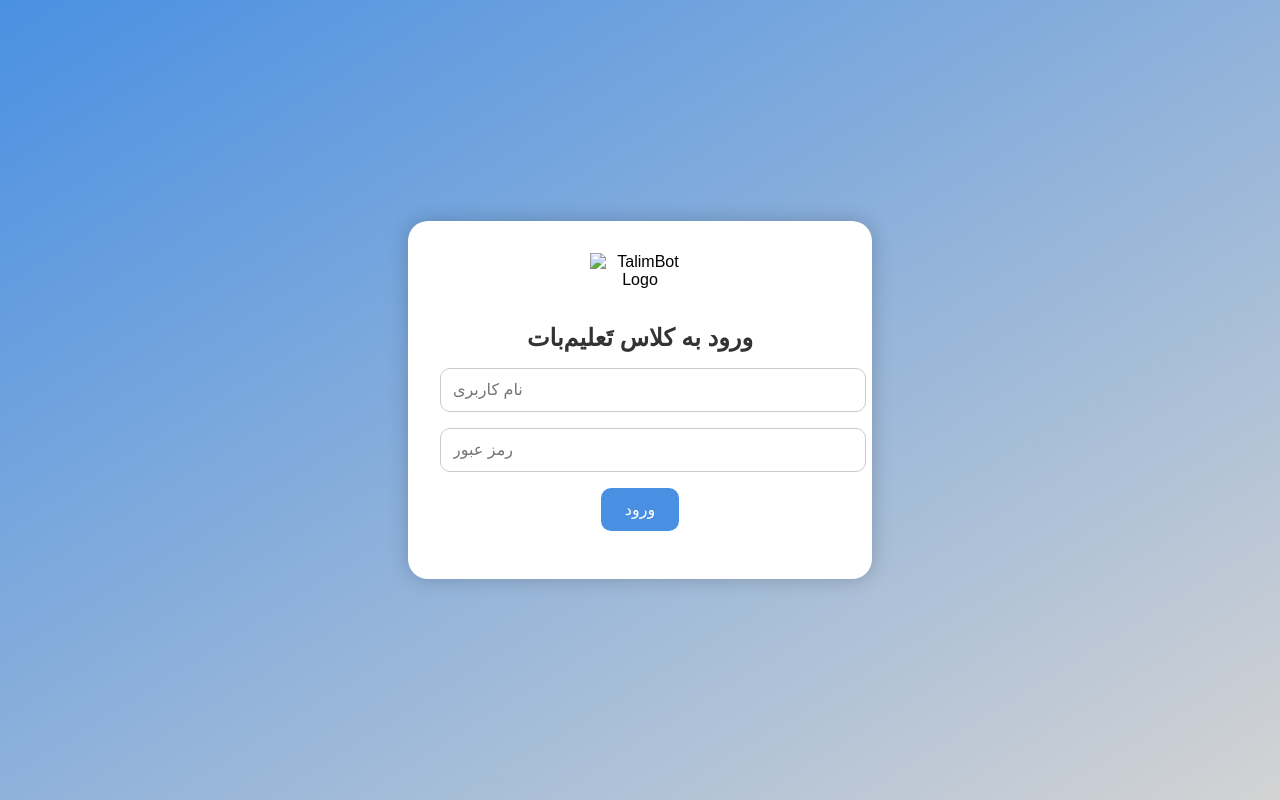
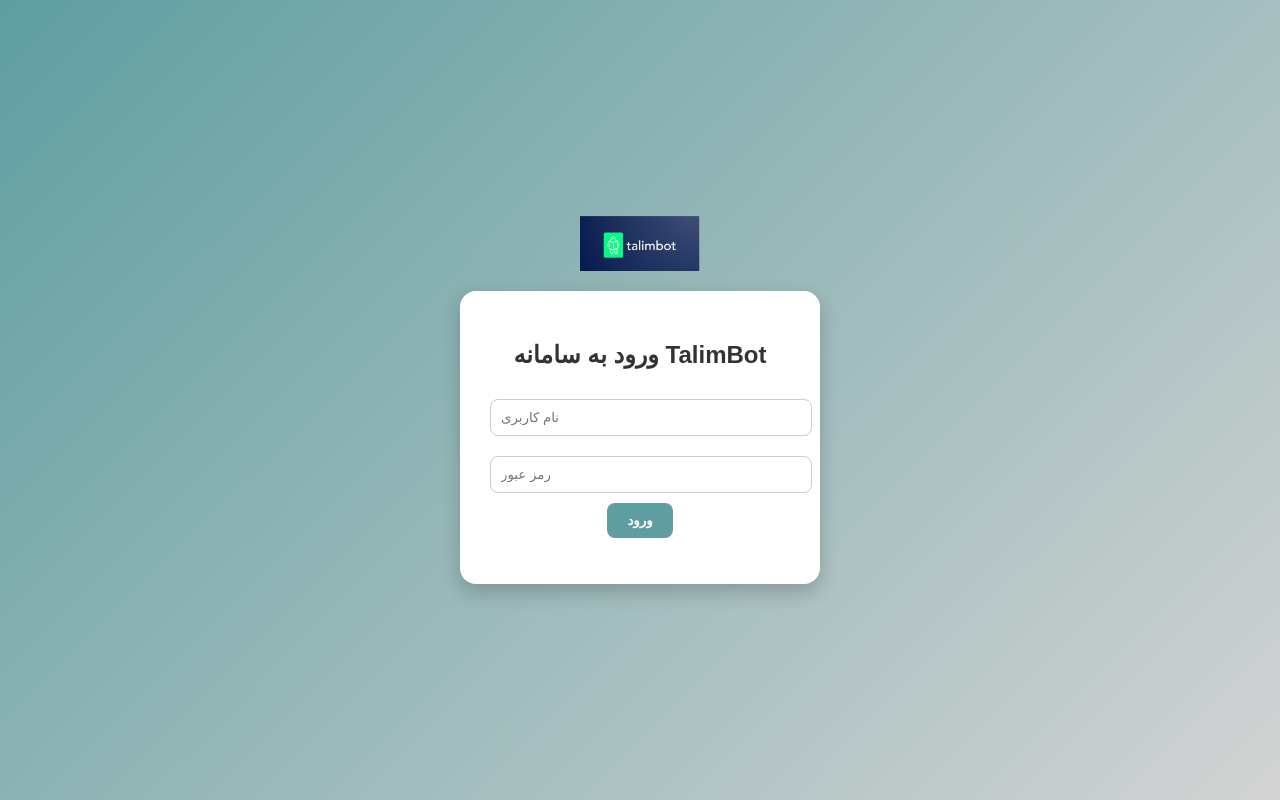
Before and after one commit to talimbot/talimbot, a plain HTML site: page index.html in a window 1280 px wide. Drawn offline with Linux system fonts and the light colour scheme.

Commit message:
Add files via upload

```diff
--- a/index.html
+++ b/index.html
@@ -1,85 +1,79 @@
 <!DOCTYPE html>
 <html lang="fa">
 <head>
-  <meta charset="UTF-8">
-  <meta name="viewport" content="width=device-width, initial-scale=1.0">
-  <title>ورود به تَعلیم‌بات</title>
+  <meta charset="UTF-8" />
+  <meta name="viewport" content="width=device-width, initial-scale=1.0"/>
+  <title>ورود به TalimBot</title>
   <style>
     body {
-      background: linear-gradient(to bottom right, #4A90E2, #D3D3D3);
-      font-family: sans-serif;
+      font-family: "Vazir", sans-serif;
+      background: linear-gradient(135deg, #5f9ea0, #d3d3d3);
+      color: #333;
       display: flex;
+      flex-direction: column;
+      align-items: center;
       justify-content: center;
-      align-items: center;
       height: 100vh;
       margin: 0;
     }
-    .login-box {
-      background: white;
-      padding: 2rem;
-      border-radius: 20px;
-      box-shadow: 0 0 20px rgba(0,0,0,0.2);
+    .logo {
+      width: 120px;
+      margin-bottom: 20px;
+    }
+    .login-container {
+      background-color: white;
+      padding: 30px;
+      border-radius: 16px;
+      box-shadow: 0 8px 20px rgba(0, 0, 0, 0.2);
       text-align: center;
-      width: 90%;
-      max-width: 400px;
-    }
-    img {
-      max-width: 100px;
-      margin-bottom: 1rem;
-    }
-    h2 {
-      color: #333;
-      margin-bottom: 1rem;
+      width: 300px;
     }
     input {
-      display: block;
       width: 100%;
-      padding: 0.75rem;
-      margin-bottom: 1rem;
+      padding: 10px;
+      margin: 10px 0;
+      border-radius: 8px;
       border: 1px solid #ccc;
-      border-radius: 10px;
-      font-size: 1rem;
     }
     button {
-      background-color: #4A90E2;
+      padding: 10px 20px;
+      background-color: #5f9ea0;
       color: white;
-      padding: 0.75rem 1.5rem;
       border: none;
-      border-radius: 10px;
-      font-size: 1rem;
+      border-radius: 8px;
       cursor: pointer;
+      font-weight: bold;
     }
     button:hover {
-      background-color: #357ABD;
+      background-color: #538a8c;
     }
   </style>
 </head>
 <body>
-  <div class="login-box">
-    <img src="talimbot-logo.png" alt="TalimBot Logo">
-    <h2>ورود به کلاس تَعلیم‌بات</h2>
-    <form onsubmit="return login(event)">
-      <input type="text" id="username" placeholder="نام کاربری" required>
-      <input type="password" id="password" placeholder="رمز عبور" required>
-      <button type="submit">ورود</button>
-    </form>
-    <p id="error" style="color:red"></p>
+  <img src="logo.png" alt="TalimBot Logo" class="logo">
+  <div class="login-container">
+    <h2>ورود به سامانه TalimBot</h2>
+    <input type="text" id="username" placeholder="نام کاربری">
+    <input type="password" id="password" placeholder="رمز عبور">
+    <button onclick="login()">ورود</button>
+    <p id="message" style="color:red;"></p>
   </div>
+
   <script>
-    function login(event) {
-      event.preventDefault();
-      const user = document.getElementById("username").value;
-      const pass = document.getElementById("password").value;
+    function login() {
+      const username = document.getElementById("username").value;
+      const password = document.getElementById("password").value;
 
-      // بررسی ساده - می‌توان با لیست کامل جایگزین کرد
-      if ((user === "teacher" && pass === "1234") || (user.startsWith("stu") && pass === "1111")) {
-        if (user === "teacher") {
-          window.location.href = "teacher.html";
-        } else {
-          window.location.href = "classroom.html?user=" + encodeURIComponent(user);
-        }
+      // لیست یوزر و پسوردهای مجاز
+      const users = {
+        "teacher": "1234",
+        "admin": "adminpass"
+      };
+
+      if (users[username] === password) {
+        window.location.href = "classroom.html";
       } else {
-        document.getElementById("error").innerText = "نام کاربری یا رمز عبور اشتباه است.";
+        document.getElementById("message").textContent = "نام کاربری یا رمز عبور اشتباه است.";
       }
     }
   </script>
```
